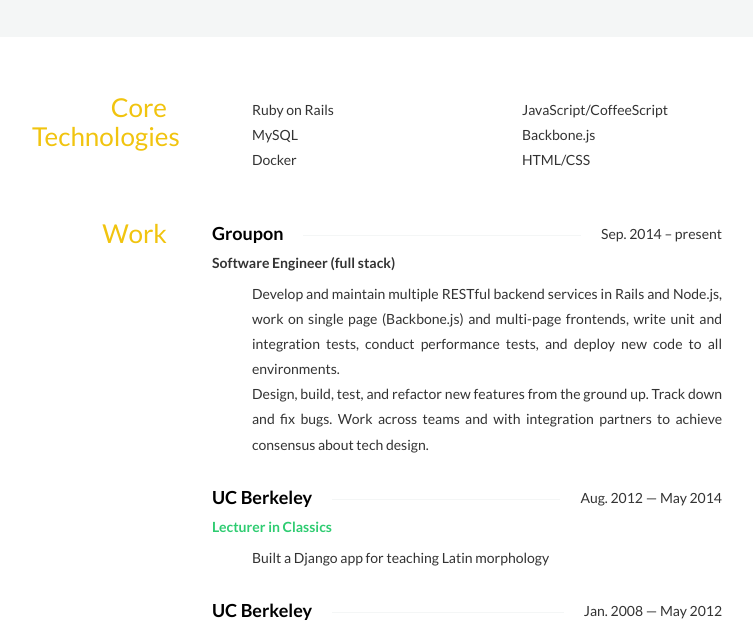
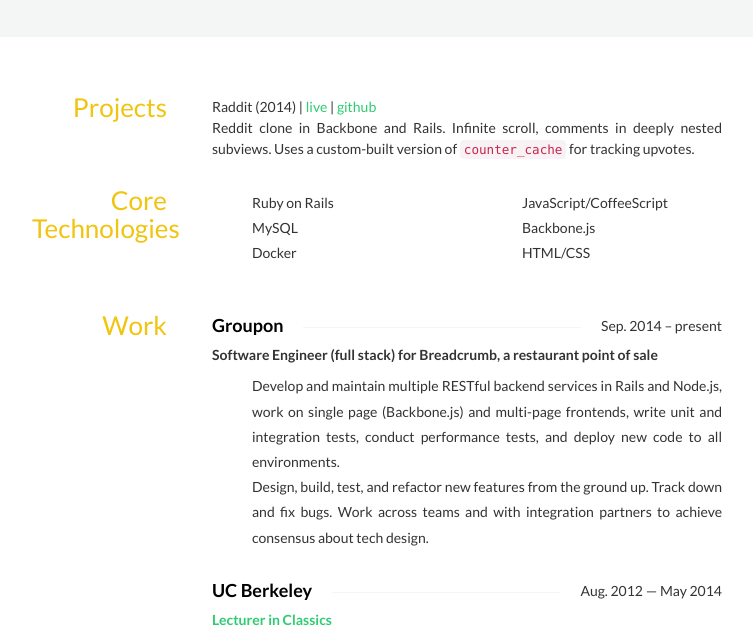
Before and after one commit to dwalin1/dwalin1.github.io, a plain HTML site: page index.html in a window 1280 px wide. Shown: the part 149-782 px from the top of the page, without its empty margins (263-1016 px from the left). Drawn offline with nearby package versions, Linux system fonts and the light colour scheme; some icons are missing.

Commit message:
Add raddit back, tweaks

```diff
--- a/index.html
+++ b/index.html
@@ -233,6 +233,19 @@ h4 span:first-child {
 
 	<div id="content" class="container">
 
+	<section id="projects" class="row">
+		<aside class="col-sm-3">
+			<h3>Projects</h3>
+		</aside>
+
+		<div class="col-sm-9">
+			Raddit (2014)
+			| <a href="http://raddit.co">live</a>
+			| <a href="https://github.com/dwalin1/Reddit-Clone">github</a>
+			<p>Reddit clone in Backbone and Rails. Infinite scroll, comments in deeply nested subviews. Uses a custom-built version of <code>counter_cache</code> for tracking upvotes.</p>
+		</div>
+	</section>
+
 	<section id="skills" class="row">
 		<aside class="col-sm-3">
 			<h3>Core Technologies</h3>
@@ -278,7 +291,7 @@ h4 span:first-child {
 				</h4>
 
 				<div class="position">
-					Software Engineer (full stack)
+					Software Engineer (full stack) for Breadcrumb, a restaurant point of sale
 				</div>
 
 
```
